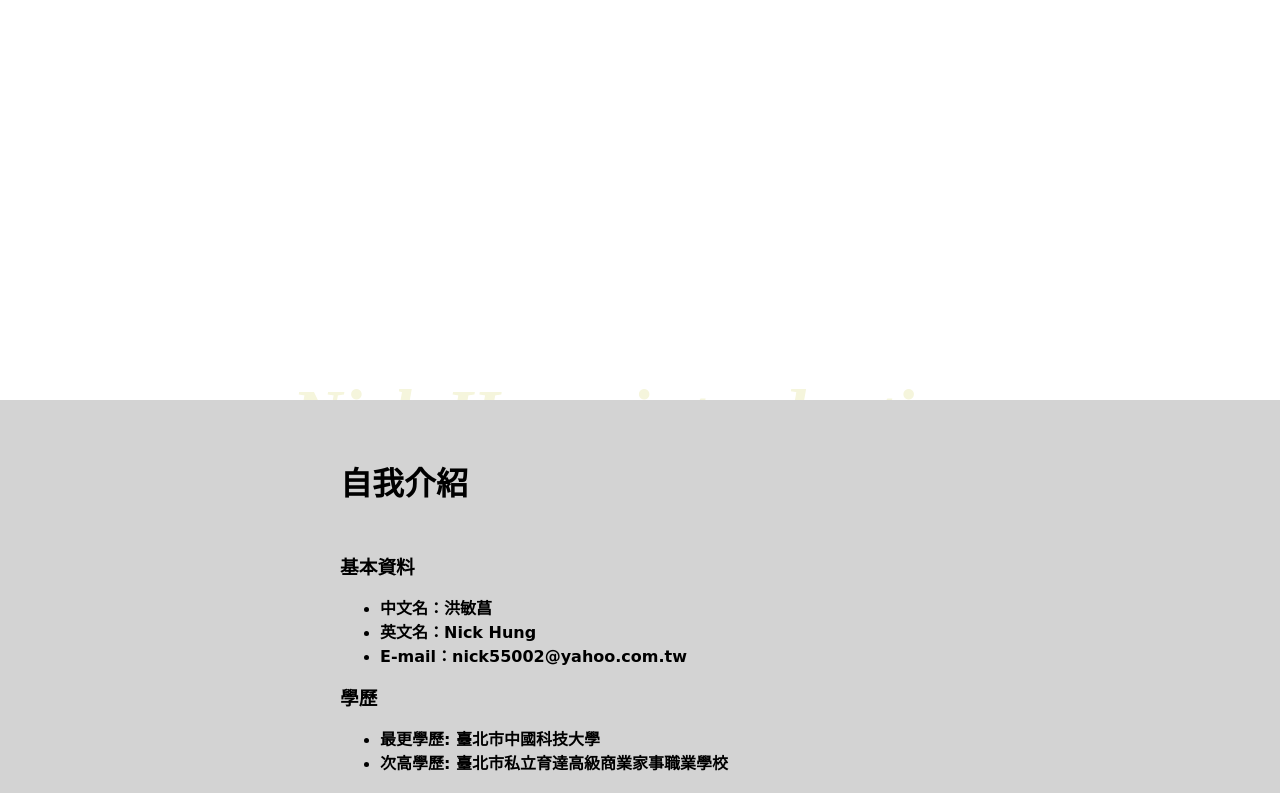
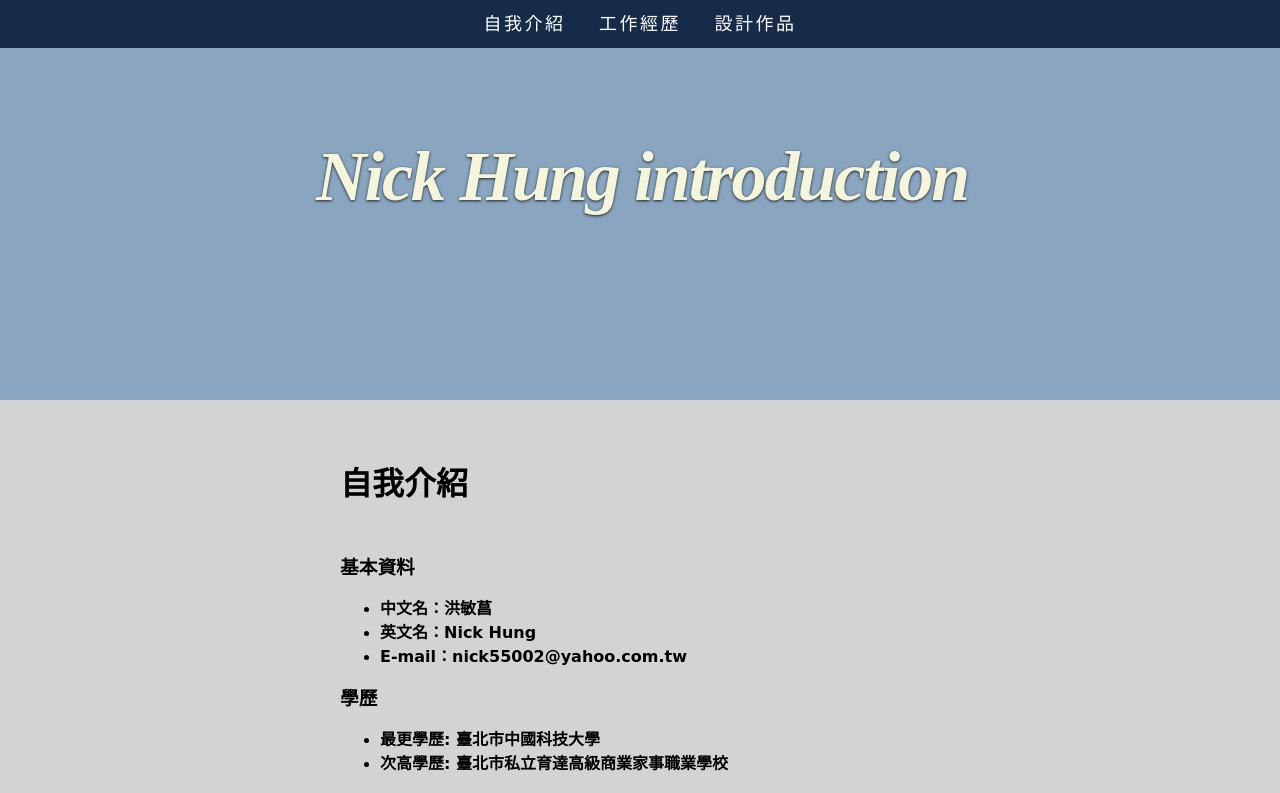
Before and after one commit to Hongnick/Hongnick.github.io, a plain HTML site: page index.html in a window 1280 px wide. Shown: the top 793 px of the page. Drawn offline with Linux system fonts and the light colour scheme.

Commit message:
Modify Html & CSS

```diff
--- a/index.html
+++ b/index.html
@@ -83,6 +83,7 @@ header {
 	-webkit-background-size: cover !important;
    text-align: center;
    overflow: hidden;
+   background: #6e90b1cf;
 }
 
 /* vertically center banner section */
@@ -140,6 +141,7 @@ header .banner-text hr {
 
 /* nav-wrap */
 #nav-wrap {
+   background: #162b48;
    font: 18px 'opensans-bold', sans-serif;
    width: 100%;
    text-transform: uppercase;
@@ -307,9 +309,12 @@ li a {
     </ul>
 
 </nav>
-<div >
+<div class="row banner">
+  <div class="banner-text">
 <h1  style= "color:beige; font-family:serif; font-weight:bold;  font-size:70px; font-style:italic;">Nick Hung introduction </h1>
  </div>
+</div>
+
 
  <!-- <div class="box">
        <div class="container-2">
@@ -333,7 +338,7 @@ li a {
 </iframe>
 </div>
 <div>
-<footer  style="height:80px; background-color:#787878;line-height:500%; padding-right:30%; text-align:-webkit-right; position:sticky;" >
+<footer  style="height:80px; background-color:#162b48;line-height:500%; padding-right:30%; text-align:-webkit-right; position:sticky;" >
 <h3 style="font-family:serif; font-size:20px; font-style:italic;">Welcome-版權所有</style></h3>
 
 
```
